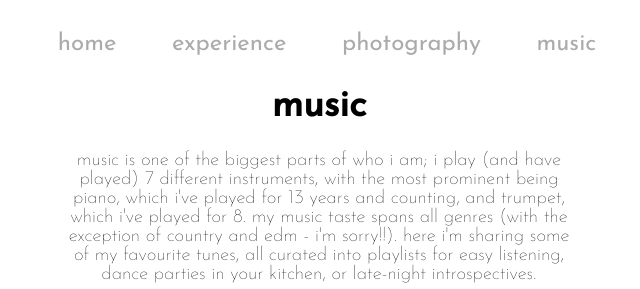
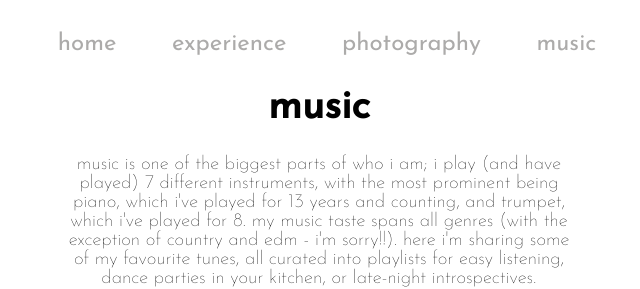
Before and after one commit to nancyli19/nancyli19.github.io, a plain HTML site: page music.html in a window 1280 px wide. Shown: the top 289 px of the page, 321-961 px from the left. Drawn offline with Linux system fonts and the light colour scheme.

Commit message:
Update music.css

```diff
--- a/music.css
+++ b/music.css
@@ -38,7 +38,7 @@ h1 {
     font-family: 'Josefin Sans', sans-serif;
     text-align: center;
     margin-top: 25px;
-    font-size: 38px;
+    font-size: 41px;
 }
 
 .description {
```
